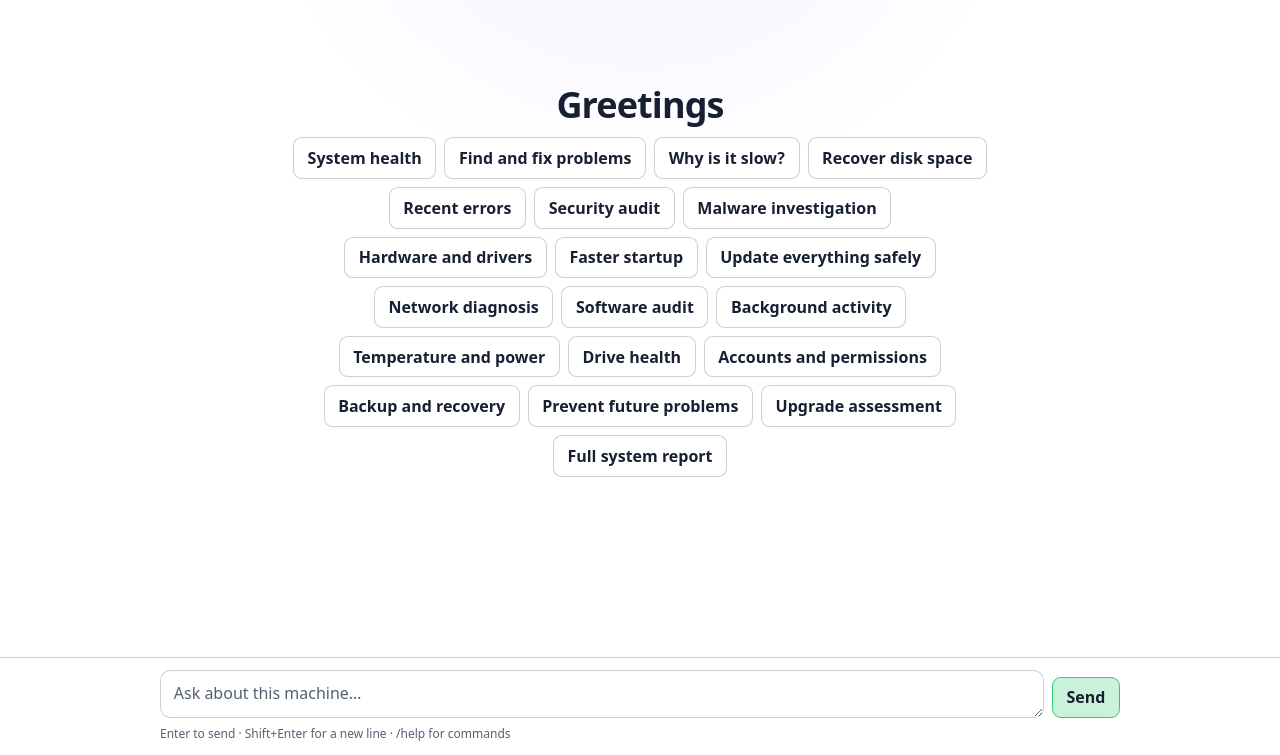
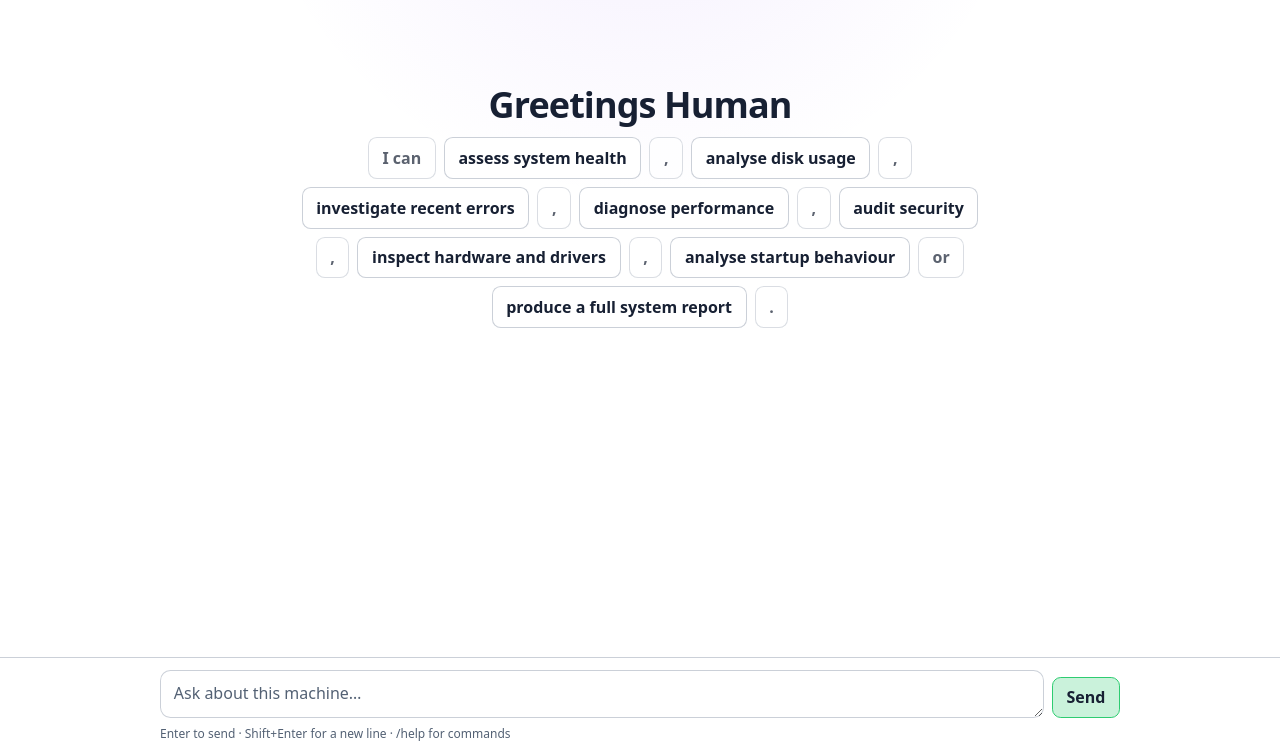
Before and after one commit to japer-technology/ubuntu-zombie, a Python web app: template payload/agent/templates/index.html in a window 1280 px wide. Shown: the part 45-800 px from the top of the page. Run offline with Jinja, Linux system fonts and the light colour scheme; the template is opened without the code that fills it, so the values that code supplies are empty; some libraries are stand-ins or nearby versions.

Commit message:
Update index.html

```diff
--- a/payload/agent/templates/index.html
+++ b/payload/agent/templates/index.html
@@ -294,88 +294,41 @@
 </header>
 <main id="viewport">
 <div id="welcome" class="welcome">
-  <h2 id="welcome-title">Greetings</h2>
+  <h2 id="welcome-title">Greetings Human</h2>
   <div class="starter-actions" aria-label="Example prompts">
-
-<button type="button" data-starter="Perform a comprehensive health assessment of this computer. Analyse hardware, operating system, drivers, services, logs, performance, security, temperatures, storage and networking. Identify anything requiring attention and rank findings by urgency, impact and repair difficulty.">
-    System health
-  </button>
-
-  <button type="button" data-starter="Diagnose everything currently wrong with this computer. Correlate symptoms, logs, hardware status, resource usage and configuration problems to determine root causes. Present a prioritised repair plan and request approval before making significant changes.">
-    Find and fix problems
-  </button>
-
-  <button type="button" data-starter="Analyse overall system performance. Identify CPU, GPU, memory, storage, thermal, application and network bottlenecks. Explain what is slowing the computer down and recommend the highest-impact safe improvements.">
-    Why is it slow?
-  </button>
-
-  <button type="button" data-starter="Analyse all storage devices. Show what is consuming disk space, identify duplicate, temporary, cached, abandoned and obsolete files, and recommend the safest ways to recover storage without removing anything important.">
-    Recover disk space
-  </button>
-
-  <button type="button" data-starter="Review recent operating system, application, driver and hardware errors. Explain each issue in plain English, determine likely root causes, identify recurring patterns, estimate severity and recommend corrective actions.">
-    Recent errors
-  </button>
-
-  <button type="button" data-starter="Perform a complete security audit. Check operating system protections, firewall, antivirus, updates, user accounts, permissions, startup items, remote access, exposed services, suspicious activity and potential vulnerabilities. Prioritise all security risks.">
-    Security audit
-  </button>
-
-  <button type="button" data-starter="Inspect this computer for suspicious processes, persistence mechanisms, unexpected network connections, altered security settings, unknown startup items and other indicators of malware or unauthorised access. Explain every finding before taking action.">
-    Malware investigation
-  </button>
-
-  <button type="button" data-starter="Inspect installed hardware, firmware and drivers. Detect missing, outdated, incompatible or unstable drivers, firmware issues, hardware faults, incorrect configurations and components that are not operating at their expected capability.">
-    Hardware and drivers
-  </button>
-
-  <button type="button" data-starter="Evaluate startup, login and shutdown behaviour. Identify slow startup causes, unnecessary applications, services, scheduled tasks and background processes. Recommend safe changes and estimate the likely improvement from each one.">
-    Faster startup
-  </button>
-
-  <button type="button" data-starter="Audit operating system, application, driver and firmware updates. Identify missing, failed, blocked or risky updates, explain their importance and produce the safest update sequence with rollback precautions.">
-    Update everything safely
-  </button>
-
-  <button type="button" data-starter="Diagnose this computer's network and internet connection. Analyse adapters, Wi-Fi signal, Ethernet, DNS, routing, latency, packet loss, bandwidth, firewall rules and local network conflicts. Identify the cause of instability or poor performance.">
-    Network diagnosis
-  </button>
-
-  <button type="button" data-starter="Analyse all installed applications. Identify unused, duplicate, outdated, unsupported, resource-heavy, suspicious or unnecessary software. Explain what each questionable application does and recommend what should be retained, updated or removed.">
-    Software audit
-  </button>
-
-  <button type="button" data-starter="Inspect running applications, processes, services and scheduled tasks. Explain what is active, which components consume the most resources, what appears unnecessary or abnormal, and which items can be safely stopped or disabled.">
-    Background activity
-  </button>
-
-  <button type="button" data-starter="Evaluate system temperatures, cooling, fan behaviour, thermal throttling and power consumption. Identify overheating, restricted airflow, failing cooling components or inefficient power settings and recommend corrective actions.">
-    Temperature and power
-  </button>
-
-  <button type="button" data-starter="Assess the health and expected reliability of all storage devices using available diagnostic data, error logs and performance indicators. Identify warning signs of failure and recommend immediate protection or replacement actions.">
-    Drive health
-  </button>
-
-  <button type="button" data-starter="Review user accounts, administrator privileges, file permissions, shared folders, remote access and authentication settings. Identify excessive access, abandoned accounts, weak configurations and opportunities to improve security without disrupting normal use.">
-    Accounts and permissions
-  </button>
-
-  <button type="button" data-starter="Evaluate the current backup and recovery configuration. Determine what is protected, what is missing, whether backups are recent and recoverable, and whether the computer could be restored after hardware failure, ransomware or accidental deletion.">
-    Backup and recovery
-  </button>
-
-  <button type="button" data-starter="Prepare this computer for maximum reliability. Check updates, storage health, backups, security, cooling, startup items, drivers, error history and maintenance requirements. Produce a preventative maintenance plan ordered by priority.">
-    Prevent future problems
-  </button>
-
-  <button type="button" data-starter="Determine whether this computer is suitable for its current workload. Compare its hardware, configuration and observed performance with the demands of its applications and recommend configuration changes, component upgrades or replacement priorities.">
-    Upgrade assessment
-  </button>
-
-  <button type="button" data-starter="Produce a complete technical report for this computer. Summarise hardware, software, operating system, performance, security, health, storage, networking, reliability and upgrade potential. Consolidate all findings into a prioritised action plan from critical to optional.">
-    Full system report
-  </button>
+  <button type="button" disabled>I can</button>
+
+  <button type="button" data-starter="Perform a comprehensive health assessment of this computer. Analyse hardware, operating system, drivers, services, logs, performance, security, temperatures, storage, networking and identify anything requiring attention, ordered by priority.">assess system health</button>
+
+  <button type="button" disabled>,</button>
+
+  <button type="button" data-starter="Analyse all storage devices. Show what is consuming disk space, identify duplicate, temporary and obsolete files, explain why space is being used, and recommend the safest ways to recover storage.">analyse disk usage</button>
+
+  <button type="button" disabled>,</button>
+
+  <button type="button" data-starter="Review recent operating system, application and hardware errors. Explain each issue in plain English, determine likely root causes, estimate severity, and recommend corrective actions.">investigate recent errors</button>
+
+  <button type="button" disabled>,</button>
+
+  <button type="button" data-starter="Analyse overall system performance. Identify CPU, GPU, memory, storage and network bottlenecks, explain why they occur, and recommend the highest-impact optimisations.">diagnose performance</button>
+
+  <button type="button" disabled>,</button>
+
+  <button type="button" data-starter="Perform a complete security audit. Check operating system security, firewall, antivirus, updates, user accounts, startup items, remote access, exposed services and potential vulnerabilities.">audit security</button>
+
+  <button type="button" disabled>,</button>
+
+  <button type="button" data-starter="Inspect installed hardware and drivers. Detect missing, outdated or unstable drivers, firmware issues, hardware faults, configuration problems and compatibility risks.">inspect hardware and drivers</button>
+
+  <button type="button" disabled>,</button>
+
+  <button type="button" data-starter="Evaluate startup behaviour and background activity. Identify slow startup causes, unnecessary services, scheduled tasks, background applications and recommend safe optimisations.">analyse startup behaviour</button>
+
+  <button type="button" disabled>or</button>
+
+  <button type="button" data-starter="Produce a complete technical report of this computer. Summarise hardware, software, operating system, performance, security, health, storage, networking and prioritise all recommended improvements from most important to least important.">produce a full system report</button>
+
+  <button type="button" disabled>.</button>
 
 </div>
 <div id="log" role="log" aria-live="polite" aria-relevant="additions text"
```
